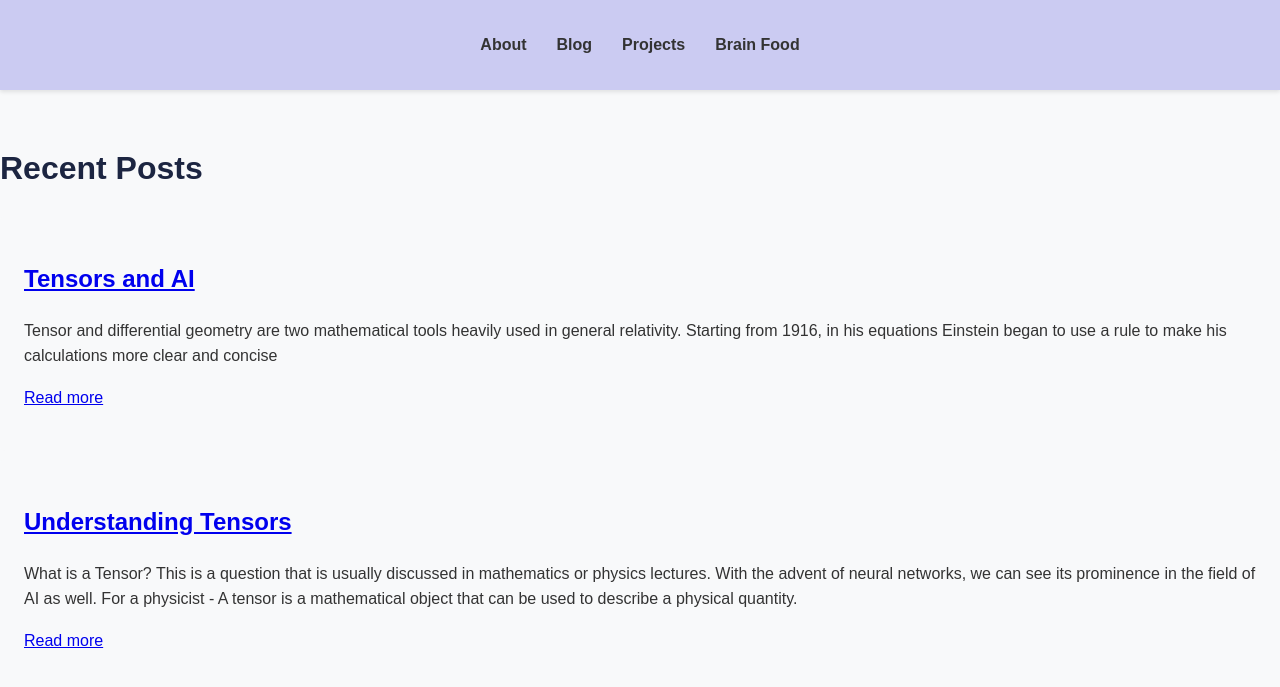
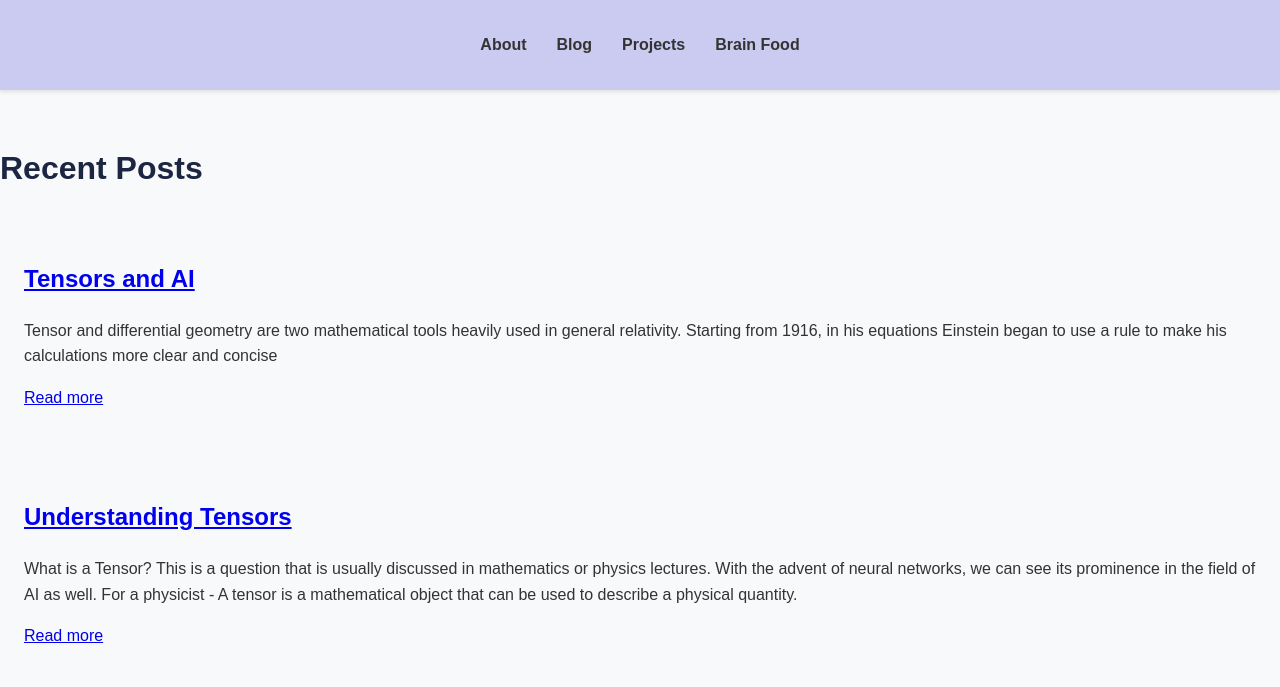
Before and after one commit to adhikarinarayan/adhikarinarayan.github.io, a Jekyll site: the page built from blog.md, in a window 1280 px wide. Shown: the top 687 px of the page. Built offline with Jekyll 4.4.1, drawn with Linux system fonts in a browser that asks for light colours.

Commit message:
Update styles.css

```diff
--- a/assets/css/styles.css
+++ b/assets/css/styles.css
@@ -84,7 +84,7 @@ h1, h2, h3 {
 article {
     background-color: #f8f9fa;
     padding: 1.5rem;
-    margin-bottom: 0.5rem;
+    margin-bottom: 0.2rem;
     border-radius: 5px;
     transition: transform 0.3s ease;
 }
```
